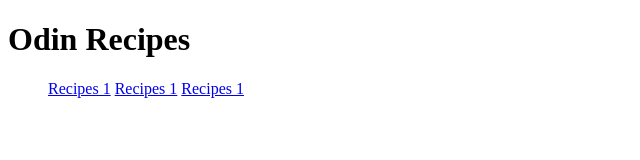
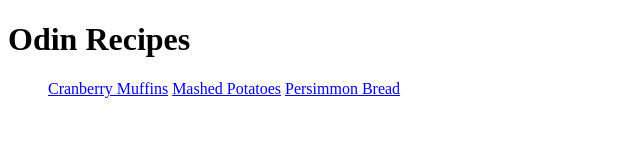
Before and after one commit to ryanaka99/odin-recipes, a plain HTML site: page index.html in a window 1280 px wide. Shown: the whole page, without its empty margins (0-640 px from the left). Drawn offline with Linux system fonts and the light colour scheme.

Commit message:
Add missing link, and recipe name for each recipe

```diff
--- a/index.html
+++ b/index.html
@@ -8,9 +8,9 @@
   <body>
     <h1>Odin Recipes</h1>
     <ul>
-        <a href="#">Recipes 1</a>
-        <a href="#">Recipes 1</a>
-        <a href="#">Recipes 1</a>
+        <a href="./recipes/cranberry-muffins.html">Cranberry Muffins</a>
+        <a href="./recipes/mashed-potatoes.html">Mashed Potatoes</a>
+        <a href="./recipes/persimmon-bread.html">Persimmon Bread</a>
     </ul>
   </body>
 </html>
```
